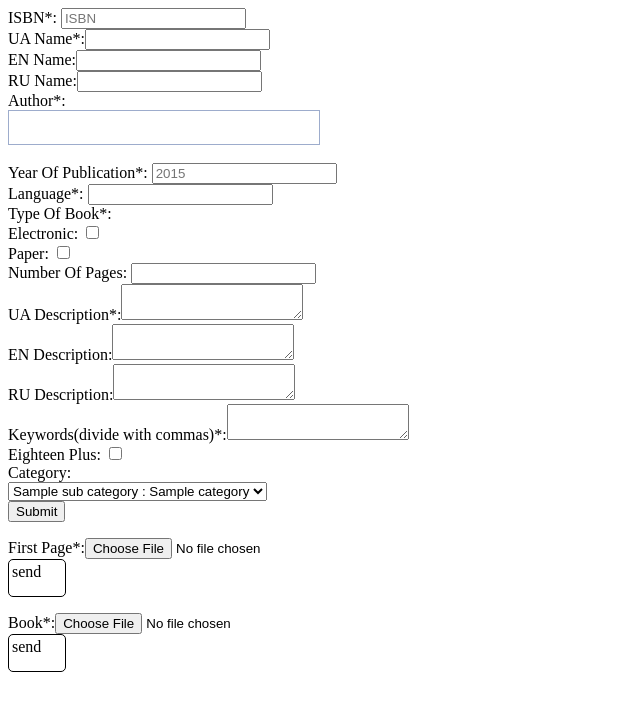
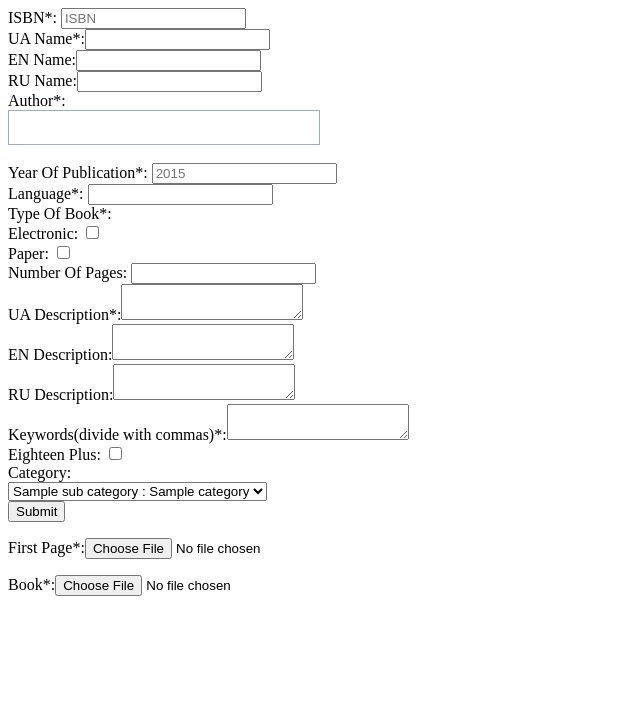
Before and after one commit to Uaman/NextBook, a Java web app: template src/main/webapp/WEB-INF/views/book/add-book.jsp in a window 1280 px wide. Shown: the top 711 px of the page, without its empty margins (0-640 px from the left). Run offline with Tomcat 11, a stand-in JSP engine, Linux system fonts and the light colour scheme; the template is opened without the code that fills it: most values are stand-ins (such as "Sample title", 1, 10 or a date in 2020).

Commit message:
send file if field's value has changed

```diff
--- a/src/main/webapp/WEB-INF/views/book/add-book.jsp
+++ b/src/main/webapp/WEB-INF/views/book/add-book.jsp
@@ -19,7 +19,6 @@
     <script src="/resources/js/textext/textext.core.js"></script>
     <script src="/resources/js/textext/textext.plugin.autocomplete.js"></script>
     <script src="/resources/js/textext/textext.plugin.tags.js"></script>
-    <link rel="stylesheet" type="text/css" href="/resources/css/buttons.css"/>
     <link rel="stylesheet" type="text/css" href="/resources/css/textext/textext.core.css"/>
     <link rel="stylesheet" type="text/css" href="/resources/css/textext/textext.plugin.tags.css"/>
     <link rel="stylesheet" type="text/css" href="/resources/css/textext/textext.plugin.autocomplete.css"/>
@@ -76,7 +75,6 @@
         </div>
         <input type="hidden" name="bookId" value="${bookId}">
         <label>First Page*:<input type="file" name="first_page" id="first_page"></label><br />
-        <div id="send-first-page" class="button">send</div>
     </form>
     <form id="last-page-form" action="/book/send-last-page" method="POST">
         <div id="container-progress-last-page" class="progress-container" style="display: none;">
@@ -84,7 +82,6 @@
         </div>
         <input type="hidden" name="bookId" value="${bookId}">
         <label>Last Page:<input type="file" name="last_page" id="last_page"></label><br />
-        <div id="send-last-page" class="button">send</div>
     </form>
     <form id="book-form" action="/book/send-book" method="POST">
         <div id="container-progress-book" class="progress-container" style="display: none;">
@@ -92,7 +89,6 @@
         </div>
         <input type="hidden" name="bookId" value="${bookId}">
         <label>Book*:<input type="file" name="book" id="book"></label><br />
-        <div id="send-book" class="button">send</div>
     </form>
 </body>
 </html>
--- a/src/main/webapp/resources/js/book/add.book.js.jsp
+++ b/src/main/webapp/resources/js/book/add.book.js.jsp
@@ -207,7 +207,7 @@
         });
     });
 
-    $('#send-book').click(function(){
+    $('#book').change(function(){
         $('#container-progress-book').show();
         $('#book-form').ajaxForm({
             success:function(data) {
@@ -227,7 +227,7 @@
         }).submit();
     });
 
-    $('#send-last-page').click(function(){
+    $('#last_page').change(function(){
         $('#container-progress-last-page').show();
         $('#last-page-form').ajaxForm({
             success:function(data) {
@@ -247,7 +247,7 @@
         }).submit();
     });
 
-    $('#send-first-page').click(function(){
+    $('#first_page').change(function(){
         $('#container-progress-first-page').show();
         $('#first-page-form').ajaxForm({
             success:function(data) {
```
